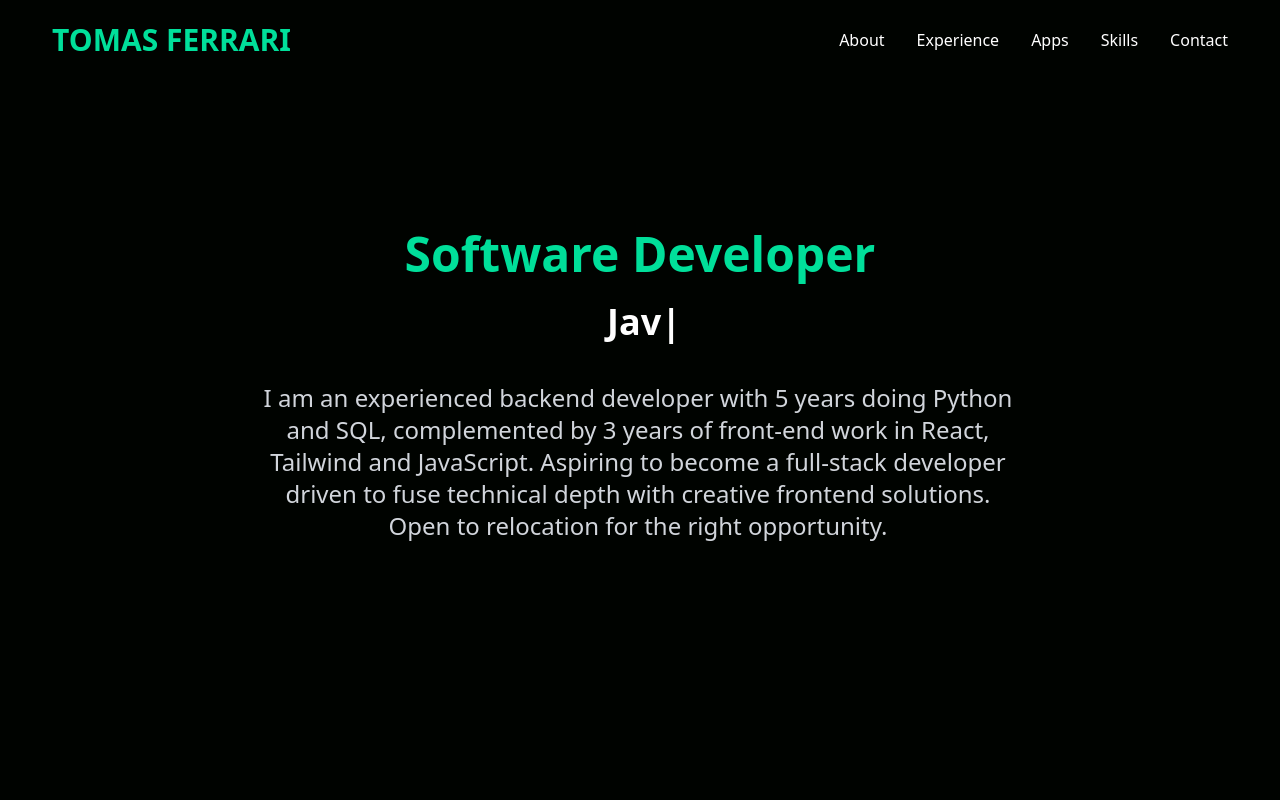
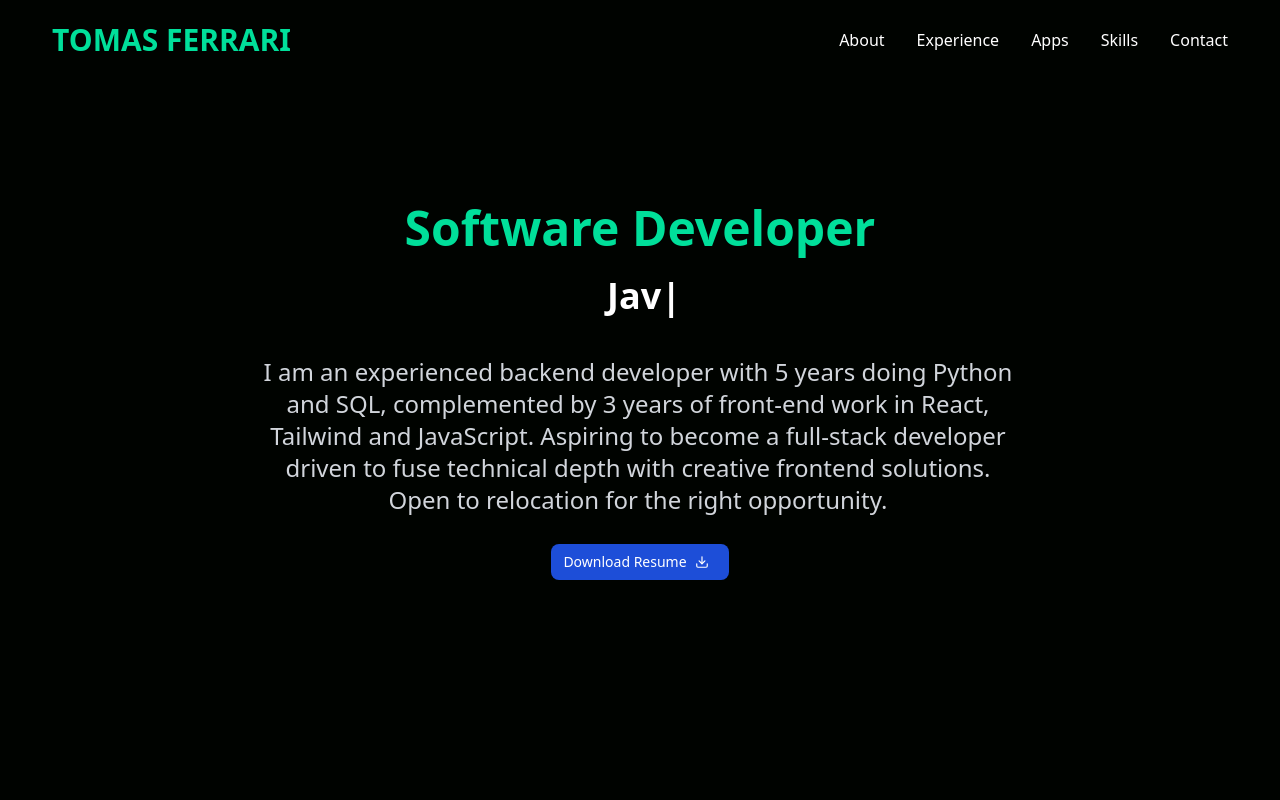
Before and after one commit to tomyferra/Portfolio-Tailwind, a React (Create React App) app: page / in a window 1280 px wide. Shown: the top 800 px of the page. Built offline with nearby package versions, Linux system fonts and the light colour scheme.

Commit message:
Added download resume

```diff
--- a/src/components/Hero.js
+++ b/src/components/Hero.js
@@ -1,5 +1,7 @@
 import React from 'react'
 import { ReactTyped } from "react-typed";
+import resume from '../Resume Tomas Ferrari.pdf';
+import { LuDownload } from "react-icons/lu";
 
 
 const Hero = () => {
@@ -11,6 +13,9 @@ const Hero = () => {
           <ReactTyped className='pl-2 pb-5 md:text-5hx sm:text-4xl text-xl font-bold' strings={['Python', 'React', 'Git', 'Javascript', 'Django', 'Tailwind']} typeSpeed={80} backSpeed={100} loop/>
         </div>
         <p className='p-5 md:text-2xl text-xl md:pl-4 text-gray-300'>I am an experienced backend developer with 5 years doing Python and SQL, complemented by 3 years of front-end work in React, Tailwind and JavaScript. Aspiring to become a full-stack developer driven to fuse technical depth with creative frontend solutions. Open to relocation for the right opportunity.</p>
+        <div className="flex flex-row">
+          <a download='Resume Tomas Ferrari' href={resume} className='inline-flex mx-auto items-center px-3 py-2 my-2 text-sm font-medium text-center text-white bg-blue-700 rounded-lg hover:bg-blue-800 focus:ring-4 focus:outline-none focus:ring-blue-300 dark:bg-blue-600 dark:hover:bg-blue-700 dark:focus:ring-blue-800"'>Download Resume <LuDownload className='mx-2'/></a>
+        </div>
       </div>
 
     </div>
```
Also changed, not shown: 1 other file (tests, documents, lock files or other folders).
